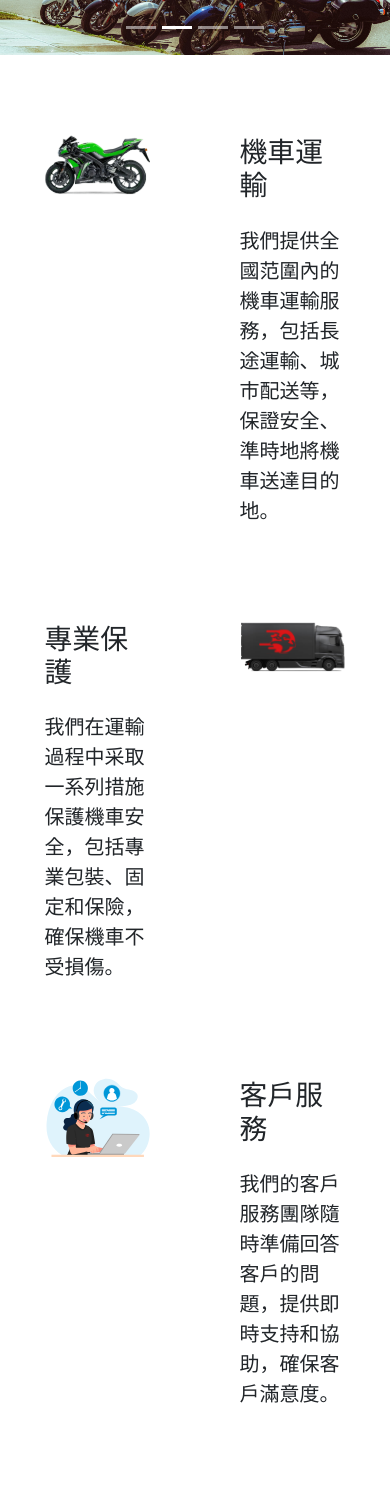
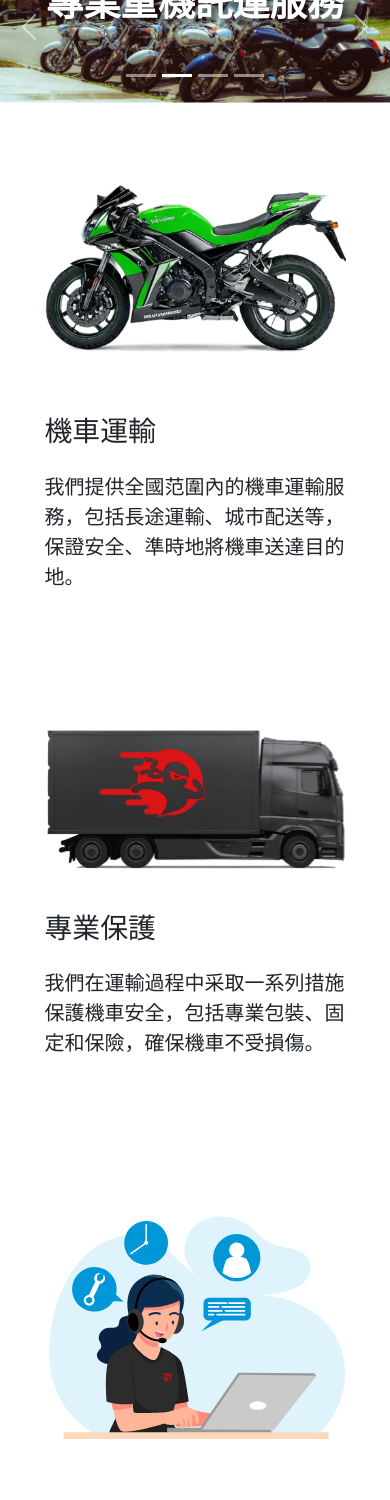
Before and after one commit to Lichtzeit3/Ninja, a Vue app: page / in a window 390 px wide. Shown: the part 340-1840 px from the top of the page. Built offline with nearby package versions, Linux system fonts and the light colour scheme.

Commit message:
quick save on RWD

```diff
--- a/src/layouts/default/navbar.vue
+++ b/src/layouts/default/navbar.vue
@@ -14,9 +14,9 @@
 								/>
 								<img
 									src="@/assets/images/Logo_black_ninja.svg"
+									class="logo"
 									alt="Logo"
 									draggable="false"
-									class="logo"
 								/>
 							</picture>
 						</router-link>
@@ -55,7 +55,7 @@
 		</div>
 	</header>
 
-	<nav class="navbar navbar-expand-lg navbar-dark bg-black">
+	<nav class="navbar navbar-expand-lg navbar-dark bg-black sticky-top">
 		<div class="container-fluid">
 			<button
 				class="navbar-toggler ms-auto border-0"
@@ -145,6 +145,12 @@
 		}
 	}
 
+	header{
+		@include breakpoint(576px) {
+			height: 28vh;
+		}
+	}
+
 	.logo {
 		@include breakpoint(576px) {
 			width: 150px !important;
--- a/src/views/About.vue
+++ b/src/views/About.vue
@@ -15,7 +15,7 @@
 				忍者運輸有限公司專注於提供專業的重機機車託運服務。我們深知每一位機車愛好者對愛車的重視，因此致力於為客戶提供高品質、安全可靠的機車託運解決方案。我們的團隊擁有多年機車運輸經驗，專業處理各類型重機的運輸需求，確保每一台機車都能在最佳狀態下安全送達。<br /><br />我們以「專業、安全、服務至上」為核心理念，針對重機託運進行全方位的方案設計，從裝車到運送每一個環節都精益求精。我們的服務不僅涵蓋個人機車的託運需求，還能處理多輛車的大規模配送，靈活滿足客戶的多元需求。
 			</p>
 		</main>
-		<div class="d-grid gap-2 col-2 mx-auto" data-aos="zoom-in">
+		<div class="text-center">
 			<RouterLink to="/contact" class="btn btn-danger btn-lg"
 				><h4 class="m-2 text-nowrap">聯絡我們</h4></RouterLink
 			>
@@ -46,8 +46,8 @@
 	.wrapper {
 		background-color: rgba(0, 0, 0, 0.1);
 		width: 100%;
+		position: relative;
 		padding-bottom: 80px;
-		position: relative;
 
 		.about {
 			background-color: $Red;
--- a/src/views/Contact.vue
+++ b/src/views/Contact.vue
@@ -87,7 +87,7 @@
 				</div>
 			</div>
 		</main>
-		<div class="d-grid gap-2 col-2 mx-auto" data-aos="zoom-in">
+		<div class="text-center mx-auto">
 			<RouterLink to="/" class="btn btn-danger btn-lg"
 				><h4 class="m-2 text-nowrap">返回首頁</h4></RouterLink
 			>
--- a/src/views/Home.vue
+++ b/src/views/Home.vue
@@ -1,14 +1,14 @@
 <template>
 	<div class="wrapper">
 		<header
-			id="carouselExampleAutoplaying"
-			class="carousel slide"
+			id="carouselAutoplaying"
+			class="carousel slide mb-80"
 			data-bs-ride="carousel"
 		>
 			<div class="carousel-indicators">
 				<button
 					type="button"
-					data-bs-target="#carouselExampleAutoplaying"
+					data-bs-target="#carouselAutoplaying"
 					data-bs-slide-to="0"
 					class="active"
 					aria-current="true"
@@ -16,19 +16,19 @@
 				></button>
 				<button
 					type="button"
-					data-bs-target="#carouselExampleAutoplaying"
+					data-bs-target="#carouselAutoplaying"
 					data-bs-slide-to="1"
 					aria-label="Slide 2"
 				></button>
 				<button
 					type="button"
-					data-bs-target="#carouselExampleAutoplaying"
+					data-bs-target="#carouselAutoplaying"
 					data-bs-slide-to="2"
 					aria-label="Slide 3"
 				></button>
 				<button
 					type="button"
-					data-bs-target="#carouselExampleAutoplaying"
+					data-bs-target="#carouselAutoplaying"
 					data-bs-slide-to="3"
 					aria-label="Slide 4"
 				></button>
@@ -38,15 +38,15 @@
 					<picture>
 						<source
 							srcset="../assets/images/home/motorbikes_XL.jpg"
-							media="(min-width: 1440px)"
+							media="(min-width: 1441px)"
 						/>
 						<source
 							srcset="../assets/images/home/motorbikes_L.jpg"
-							media="(min-width: 768px)"
+							media="(min-width: 769px)"
 						/>
 						<source
 							srcset="../assets/images/home/motorbikes_M.jpg"
-							media="(min-width: 375px)"
+							media="(min-width: 576px)"
 						/>
 						<img
 							src="../assets/images/home/motorbikes_S.jpg"
@@ -57,7 +57,7 @@
 					<div
 						class="carousel-caption d-flex justify-content-center align-items-center h-100"
 					>
-						<h1 class="h1 fw-bold text-shadow">專業重機託運服務</h1>
+						<h1 class="h1 fw-bold text-shadow text-nowrap">專業重機託運服務</h1>
 					</div>
 				</div>
 				<div class="carousel-item">
@@ -72,7 +72,7 @@
 						/>
 						<source
 							srcset="../assets/images/home/motorbikes2_M.jpg"
-							media="(min-width: 375px)"
+							media="(min-width: 576px)"
 						/>
 						<img
 							src="../assets/images/home/motorbikes2_S.jpg"
@@ -83,7 +83,7 @@
 					<div
 						class="carousel-caption d-flex justify-content-center align-items-center h-100"
 					>
-						<h1 class="h1 fw-bold text-shadow">專業重機託運服務</h1>
+						<h1 class="h1 fw-bold text-shadow text-nowrap">專業重機託運服務</h1>
 					</div>
 				</div>
 				<div class="carousel-item">
@@ -98,7 +98,7 @@
 						/>
 						<source
 							srcset="../assets/images/home/motorbikes3_M.jpg"
-							media="(min-width: 375px)"
+							media="(min-width: 576px)"
 						/>
 						<img
 							src="../assets/images/home/motorbikes3_S.jpg"
@@ -109,7 +109,7 @@
 					<div
 						class="carousel-caption d-flex justify-content-center align-items-center h-100"
 					>
-						<h1 class="h1 fw-bold text-shadow">專業重機託運服務</h1>
+						<h1 class="h1 fw-bold text-shadow text-nowrap">專業重機託運服務</h1>
 					</div>
 				</div>
 				<div class="carousel-item">
@@ -124,7 +124,7 @@
 						/>
 						<source
 							srcset="../assets/images/home/motorbikes4_M.jpg"
-							media="(min-width: 375px)"
+							media="(min-width: 576px)"
 						/>
 						<img
 							src="../assets/images/home/motorbikes4_S.jpg"
@@ -135,14 +135,14 @@
 					<div
 						class="carousel-caption d-flex justify-content-center align-items-center h-100"
 					>
-						<h1 class="h1 fw-bold text-shadow">專業重機託運服務</h1>
+						<h1 class="h1 fw-bold text-shadow text-nowrap">專業重機託運服務</h1>
 					</div>
 				</div>
 			</div>
 			<button
 				class="carousel-control-prev"
 				type="button"
-				data-bs-target="#carouselExampleAutoplaying"
+				data-bs-target="#carouselAutoplaying"
 				data-bs-slide="prev"
 			>
 				<span
@@ -154,7 +154,7 @@
 			<button
 				class="carousel-control-next"
 				type="button"
-				data-bs-target="#carouselExampleAutoplaying"
+				data-bs-target="#carouselAutoplaying"
 				data-bs-slide="next"
 			>
 				<span
@@ -166,8 +166,13 @@
 		</header>
 
 		<main class="container">
-			<div class="row justify-content-around" data-aos="fade-up" data-aos-anchor-placement="bottom-bottom">
-				<div class="col-4">
+			<div
+				class="row justify-content-evenly mb-100"
+				data-aos="fade-up"
+				data-aos-anchor-placement="center-bottom"
+				data-aos-duration="500"
+			>
+				<div class="d-flex col-10 col-sm-6 col-lg-4">
 					<div
 						class="box d-flex justify-content-center align-items-center"
 					>
@@ -178,7 +183,7 @@
 						/>
 					</div>
 				</div>
-				<div class="col-4">
+				<div class="col-10 col-sm-6 col-lg-4">
 					<div
 						class="box d-flex flex-column justify-content-center h-100"
 					>
@@ -189,8 +194,13 @@
 					</div>
 				</div>
 			</div>
-			<div class="row justify-content-around" data-aos="fade-up" data-aos-anchor-placement="bottom-bottom">
-				<div class="col-4">
+			<div
+				class="row justify-content-evenly mb-100 protection"
+				data-aos="fade-up"
+				data-aos-anchor-placement="center-bottom"
+				data-aos-duration="500"
+			>
+				<div class="col-10 col-sm-6 col-lg-4">
 					<div
 						class="box d-flex flex-column justify-content-center h-100"
 					>
@@ -200,7 +210,7 @@
 						</p>
 					</div>
 				</div>
-				<div class="col-4">
+				<div class="d-flex col-10 col-sm-6 col-lg-4">
 					<div
 						class="box d-flex justify-content-center align-items-center"
 					>
@@ -212,8 +222,13 @@
 					</div>
 				</div>
 			</div>
-			<div class="row justify-content-around" data-aos="fade-up" data-aos-anchor-placement="bottom-bottom">
-				<div class="col-4">
+			<div
+				class="row justify-content-evenly mb-80"
+				data-aos="fade-up"
+				data-aos-anchor-placement="center-bottom"
+				data-aos-duration="500"
+			>
+				<div class="d-flex col-10 col-sm-6 col-lg-4">
 					<div
 						class="box d-flex justify-content-center align-items-center"
 					>
@@ -224,7 +239,7 @@
 						/>
 					</div>
 				</div>
-				<div class="col-4">
+				<div class="col-10 col-sm-6 col-lg-4">
 					<div
 						class="box d-flex flex-column justify-content-center h-100"
 					>
@@ -236,8 +251,8 @@
 				</div>
 			</div>
 		</main>
-		<div class="d-grid gap-2 col-2 mx-auto row" data-aos="zoom-in">
-			<RouterLink to="/contact" class="btn btn-danger btn-lg shadow-sm"
+		<div class="text-center mb-80">
+			<RouterLink to="/contact" class="btn btn-danger btn-lg"
 				><h4 class="m-2 text-nowrap">聯絡我們</h4></RouterLink
 			>
 		</div>
@@ -251,6 +266,33 @@
 	export default {
 		mounted() {
 			AOS.init();
+			this.$nextTick(() => {
+				this.initCarousel();
+			});
+		},
+		methods: {
+			initCarousel() {
+				const carousel = document.querySelector(
+					"#carouselAutoplaying"
+				);
+				if (carousel) {
+					new bootstrap.Carousel(carousel, {
+						interval: 5000,
+						ride: "carousel",
+					});
+				}
+			},
+		},
+		activated() {
+			this.initCarousel();
+		},
+		deactivated() {
+			const carousel = bootstrap.Carousel.getInstance(
+				document.querySelector("#carouselAutoplaying")
+			);
+			if (carousel) {
+				carousel.pause();
+			}
 		},
 	};
 </script>
@@ -264,8 +306,32 @@
 		}
 	}
 
-	header,
-	.row {
+	.box {
+		@include breakpoint(576px) {
+			margin-bottom: 40px;
+		}
+		.img {
+			@include breakpoint(768px) {
+				display: flex;
+				justify-content: center;
+				align-items: center;
+				height: 100%;
+			}
+		}
+	}
+
+	.protection {
+		@include breakpoint(576px) {
+			flex-direction: column-reverse;
+			align-items: center;
+		}
+	}
+
+	.mb-100 {
+		margin-bottom: 100px;
+	}
+
+	.mb-80 {
 		margin-bottom: 80px;
 	}
 
--- a/src/views/Pricing.vue
+++ b/src/views/Pricing.vue
@@ -13,7 +13,8 @@
 			<div class="container">
 				<table
 					class="table table-hover table-striped-columns table-responsive{-sm|-md|-lg|-xl|-xxl} text-center fs-5"
-					data-aos="zoom-out">
+					data-aos="zoom-out"
+				>
 					<caption class="fs-6 text-end">
 						新台幣 NTD
 					</caption>
@@ -249,18 +250,18 @@
 				<div class="d-flex">
 					<h6 class="lh-lg">說明：</h6>
 					<ol class="lh-lg fs-5">
-						<li class="fw-bold">601 c.c 以上重型機車運費依上述運費再加300元。</li>
+						<li class="fw-bold">
+							601 c.c 以上重型機車運費依上述運費再加300元。
+						</li>
 						<li>一次託運2輛以上重機時請來電公司法談優惠辦法。</li>
 						<li>屏東縣不包括恆春及墾丁地區。</li>
 					</ol>
 				</div>
 			</div>
 		</main>
-		<div class="d-grid gap-2 col-2 mx-auto" data-aos="zoom-in">
-			<RouterLink
-				to="/contact"
-				class="btn btn-danger btn-lg m-2 text-nowrap"
-				>聯絡我們</RouterLink
+		<div class="text-center">
+			<RouterLink to="/contact" class="btn btn-danger btn-lg"
+				><h4 class="m-2 text-nowrap">聯絡我們</h4></RouterLink
 			>
 		</div>
 	</div>
@@ -295,7 +296,7 @@
 			height: 160px;
 			width: 100%;
 		}
-		ol{
+		ol {
 			list-style-type: decimal;
 		}
 	}
@@ -318,5 +319,4 @@
 	.btn {
 		font-size: $h4-font-size;
 	}
-
 </style>
--- a/src/views/Service.vue
+++ b/src/views/Service.vue
@@ -74,11 +74,9 @@
 				準備好安心託運您的機車了嗎？聯繫忍者運輸有限公司，讓我們為您打理一切運輸事宜，讓您輕鬆上路！
 			</h6>
 		</main>
-		<div class="d-grid gap-2 col-2 mx-auto" data-aos="zoom-in">
-			<RouterLink
-				to="/contact"
-				class="btn btn-danger btn-lg m-2 text-nowrap"
-				>聯絡我們</RouterLink
+		<div class="text-center">
+			<RouterLink to="/contact" class="btn btn-danger btn-lg"
+				><h4 class="m-2 text-nowrap">聯絡我們</h4></RouterLink
 			>
 		</div>
 	</div>
```
